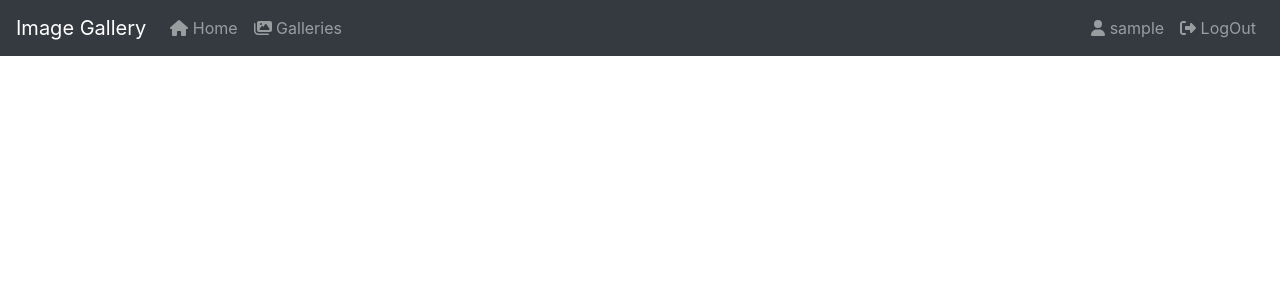
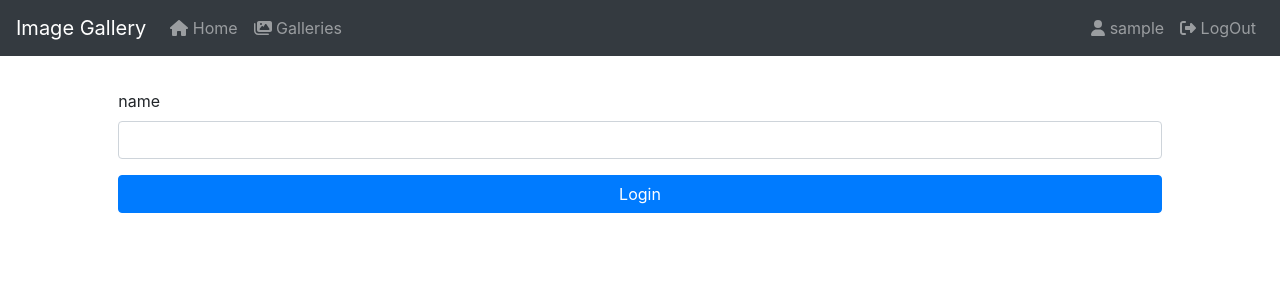
Before and after one commit to ksk98/WebDev, a Vue app in the folder frontend/: page /gallery/1/rename in a window 1280 px wide. Shown: the top 300 px of the page. Built offline with nearby package versions, Linux system fonts and the light colour scheme; sample sign-in values are in the browser's storage.

Commit message:
Gallery rename

```diff
--- a/frontend/src/components/CreateGallery.vue
+++ b/frontend/src/components/CreateGallery.vue
@@ -61,6 +61,7 @@ export default {
       // eslint-disable-next-line
       Promise.all(files_promise).then(results => {
         galleryService.createGallery(gallery.name, results)
+        this.$router.push("/galleries")
       });
     },
     getBase64(file) {
--- a/frontend/src/components/Gallery.vue
+++ b/frontend/src/components/Gallery.vue
@@ -3,27 +3,16 @@
     <header v-if="currentUser != null">
       <h3>
         <strong>{{currentUser.username}}'s</strong> galleries:
+        <button onclick="location.href='/createGallery'" class="btn btn-primary float-right" :disabled="loading">
+          <span v-show="loading" class="spinner-border spinner-border-sm"></span>
+          <span>Create gallery</span>
+        </button>
       </h3>
     </header>
 
     <p v-if="!galleries_loaded">No galleries present.</p>
     <ul v-else-if="galleries_loaded"  id="galleries">
-<!--      <li v-for="gallery in content" :key="gallery">-->
-<!--        <ul>-->
-<!--          <li v-for="image in gallery.images" :key="image">-->
-<!--            {{base64ToImage(image.contentHeader + image.content)}}-->
-<!--          </li>-->
-<!--        </ul>-->
-<!--      </li>-->
     </ul>
-
-    <button onclick="location.href='/createGallery'" class="btn btn-primary btn-block" :disabled="loading">
-      <span
-        v-show="loading"
-        class="spinner-border spinner-border-sm"
-      ></span>
-      <span>Create gallery</span>
-    </button>
   </div>
 </template>
 
@@ -87,20 +76,6 @@ export default {
         galleryHref.appendChild(document.createTextNode(gallery.name))
         galleryListEntry.appendChild(galleryHref)
         galleryList.appendChild(galleryListEntry)
-
-        // const imageList = document.createElement("ul")
-        // for (let imageInd in gallery.images){
-        //   let image = gallery.images[imageInd]
-        //   const imageListEntry = document.createElement("li")
-        //   const imageDisplay = document.createElement("img")
-        //   imageDisplay.src = image.contentHeader + image.content
-        //   imageDisplay.alt = "IMAGE"
-        //   imageListEntry.appendChild(imageDisplay)
-        //   imageList.appendChild(imageListEntry)
-        // }
-        //
-        // galleryListEntry.appendChild(imageList)
-        // galleryList.appendChild(galleryListEntry)
       }
     }
   }
--- /dev/null
+++ b/frontend/src/components/GalleryRename.vue
@@ -0,0 +1,73 @@
+<template>
+  <Form @submit="renameGallery" style="margin: 3%">
+    <div class="form-group">
+      <label for="name">name</label>
+      <Field name="name" type="text" class="form-control" />
+      <ErrorMessage name="name" class="error-feedback" />
+    </div>
+
+    <div class="form-group">
+      <button class="btn btn-primary btn-block" :disabled="loading">
+            <span
+                v-show="loading"
+                class="spinner-border spinner-border-sm"
+            ></span>
+        <span>Login</span>
+      </button>
+    </div>
+
+    <div class="form-group">
+      <div v-if="message" class="alert alert-danger" role="alert">
+        {{ message }}
+      </div>
+    </div>
+  </Form>
+</template>
+
+<script>
+import {ErrorMessage, Field, Form} from "vee-validate";
+import galleryService from "@/services/gallery-service";
+
+export default {
+  name: "GalleryRename",
+  components: {
+    Form,
+    Field,
+    ErrorMessage,
+  },
+  computed: {
+    currentUser() {
+      return this.$store.state.auth.user;
+    }
+  },
+  mounted() {
+    if (!this.currentUser) {
+      this.$router.push('/login');
+    }
+  },
+  methods: {
+    renameGallery(gallery) {
+      this.loading = true;
+
+      galleryService.updateGallery(this.$route.params.id, gallery.name).then(
+          // eslint-disable-next-line
+          (_) => {
+            this.$router.push("/gallery/" + this.$route.params.id);
+          },
+          (error) => {
+            this.content =
+                (error.response &&
+                    error.response.data &&
+                    error.response.data.message) ||
+                error.message ||
+                error.toString();
+          }
+      )
+    }
+  }
+}
+</script>
+
+<style scoped>
+
+</style>
--- a/frontend/src/components/GalleryView.vue
+++ b/frontend/src/components/GalleryView.vue
@@ -1,11 +1,10 @@
 <template>
   <div class="jumbotron">
     <header>
-      <h3>
         <div class="text-center">
-          <strong>{{content.name}}</strong>
+          <h3><strong>{{content.name}}</strong></h3>
           <hr>
-          <button class="btn btn-primary" :disabled="loading">
+          <button id="button-rename" class="btn btn-primary" :disabled="loading">
             <span v-show="loading" class="spinner-border spinner-border-sm"></span><span>Rename</span>
           </button>
 
@@ -19,8 +18,6 @@
             <span>Remove images</span>
           </button>
         </div>
-
-      </h3>
     </header>
 
     <div class="text-center">
@@ -61,7 +58,7 @@ export default {
           this.content = response.data;
           this.galleries_loaded = true;
           this.loading = false;
-          this.displayImages()
+          this.prepContent()
         },
         (error) => {
           this.content =
@@ -74,7 +71,7 @@ export default {
     )
   },
   methods: {
-    async displayImages() {
+    async prepContent() {
       await nextTick()
       let gallery = this.content
 
@@ -98,6 +95,9 @@ export default {
 
         imageList.appendChild(figure)
       }
+
+      const buttonRename = document.getElementById("button-rename")
+      buttonRename.onclick = () => location.href='/gallery/' + this.$route.params.id + '/rename'
     }
   }
 }
--- a/frontend/src/router.js
+++ b/frontend/src/router.js
@@ -4,6 +4,7 @@ import Login from "./components/Login.vue";
 import Register from "./components/Register.vue";
 import CreateGallery from "@/components/CreateGallery";
 import GalleryView from "@/components/GalleryView";
+import GalleryRename from "@/components/GalleryRename";
 // lazy-loaded
 // const Profile = () => import("./components/Profile.vue")
 // const BoardAdmin = () => import("./components/BoardAdmin.vue")
@@ -40,6 +41,10 @@ const routes = [
   {
     path: "/gallery/:id",
     component: GalleryView
+  },
+  {
+    path: "/gallery/:id/rename",
+    component: GalleryRename
   }
   // {
   //   path: "/profile",
```
